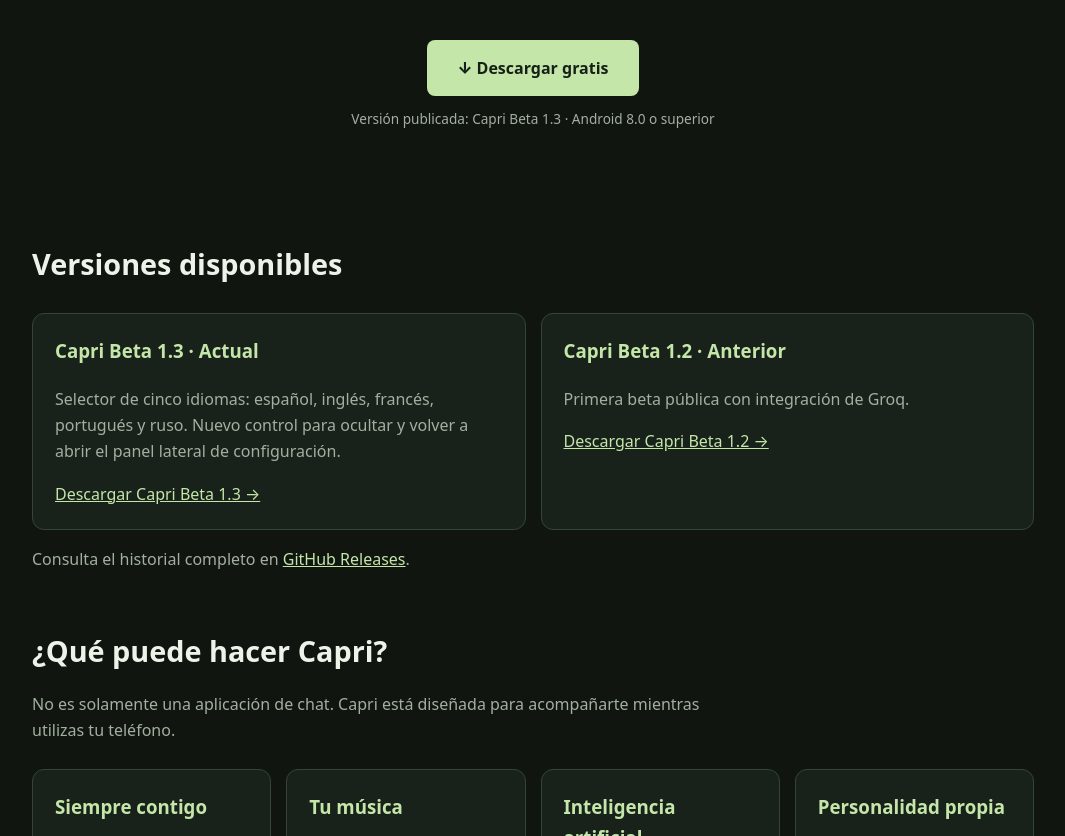
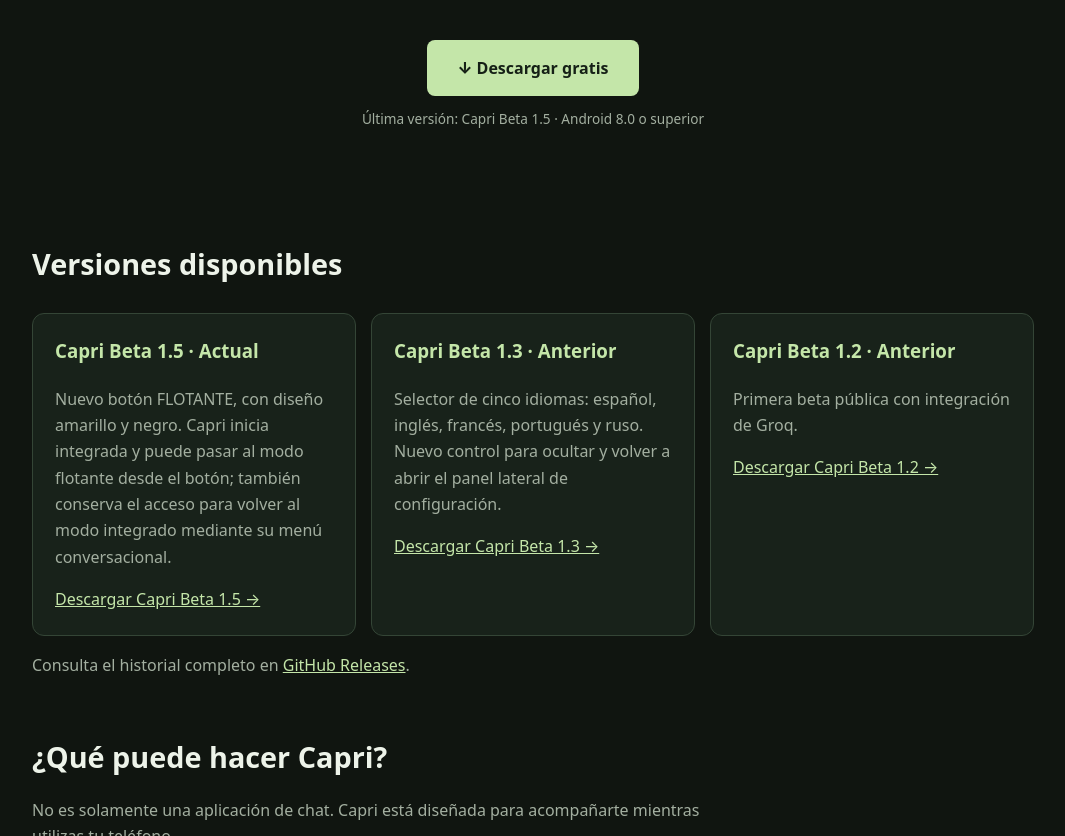
Before and after one commit to eduardotexmal-web/capri-android, a plain HTML site: page docs/index.html in a window 1280 px wide. Shown: the part 516-1352 px from the top of the page, without its empty margins (107-1172 px from the left). Drawn offline with Linux system fonts and the light colour scheme.

Commit message:
Publica Capri Beta 1.5 en la web

```diff
--- a/docs/index.html
+++ b/docs/index.html
@@ -146,17 +146,22 @@ footer p { margin:7px 0; }
     <div class="eyebrow">Project Capricorn · Android</div>
     <h1>Tu compañera.<br><span>Donde vayas.</span></h1>
     <p>Capri llega a Android. Una compañera digital que vive sobre tus aplicaciones, reacciona a tu música y te acompaña mientras utilizas tu teléfono.</p>
-    <a class="download" href="https://github.com/eduardotexmal-web/capri-android/releases/download/beta-1.3/Capri-Beta-1.3.apk">
+    <a class="download" href="https://github.com/eduardotexmal-web/capri-android/releases/download/beta-1.5/Capri-Beta-1.5.apk">
       ↓ Descargar gratis
     </a>
-    <div class="version">Versión publicada: Capri Beta 1.3 · Android 8.0 o superior</div>
+    <div class="version">Última versión: Capri Beta 1.5 · Android 8.0 o superior</div>
   </div>
 
   <section id="versiones">
     <h2>Versiones disponibles</h2>
     <div class="grid">
       <article class="card">
-        <h3>Capri Beta 1.3 · Actual</h3>
+        <h3>Capri Beta 1.5 · Actual</h3>
+        <p>Nuevo botón FLOTANTE, con diseño amarillo y negro. Capri inicia integrada y puede pasar al modo flotante desde el botón; también conserva el acceso para volver al modo integrado mediante su menú conversacional.</p>
+        <p><a href="https://github.com/eduardotexmal-web/capri-android/releases/download/beta-1.5/Capri-Beta-1.5.apk">Descargar Capri Beta 1.5 →</a></p>
+      </article>
+      <article class="card">
+        <h3>Capri Beta 1.3 · Anterior</h3>
         <p>Selector de cinco idiomas: español, inglés, francés, portugués y ruso. Nuevo control para ocultar y volver a abrir el panel lateral de configuración.</p>
         <p><a href="https://github.com/eduardotexmal-web/capri-android/releases/download/beta-1.3/Capri-Beta-1.3.apk">Descargar Capri Beta 1.3 →</a></p>
       </article>
```
